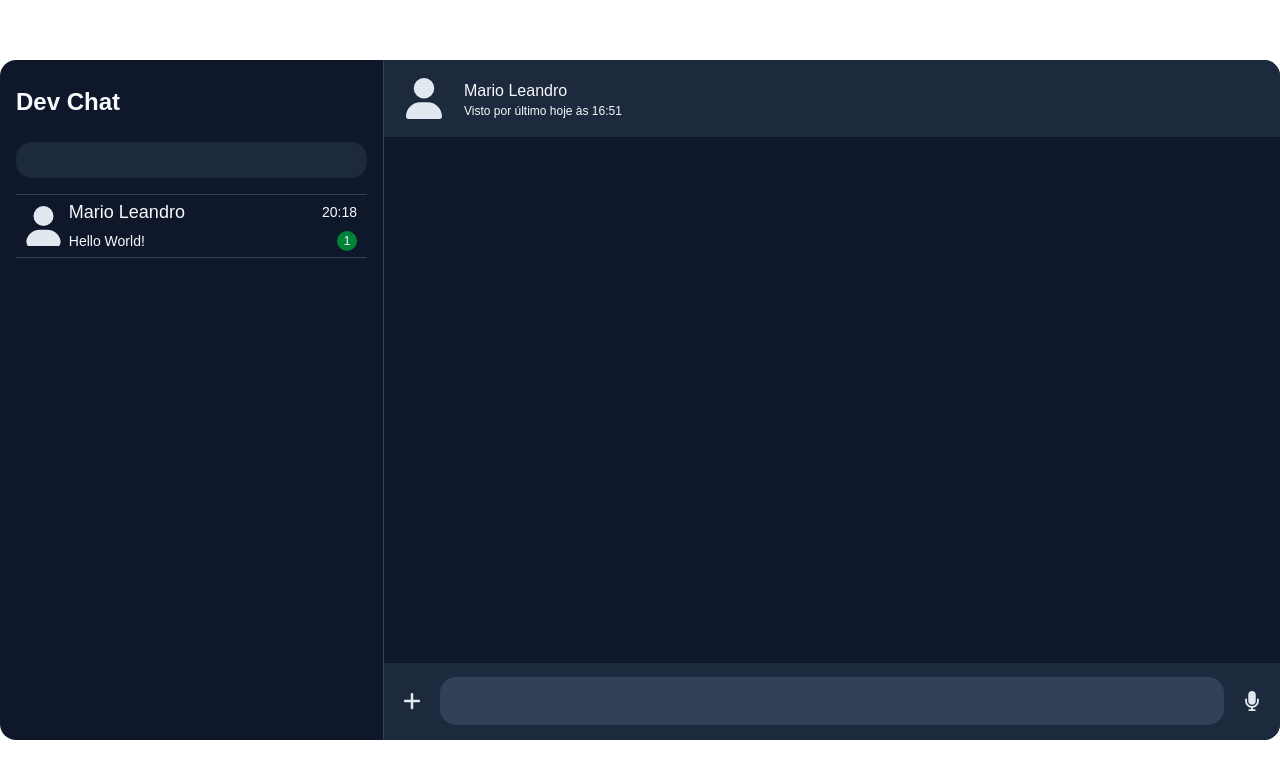
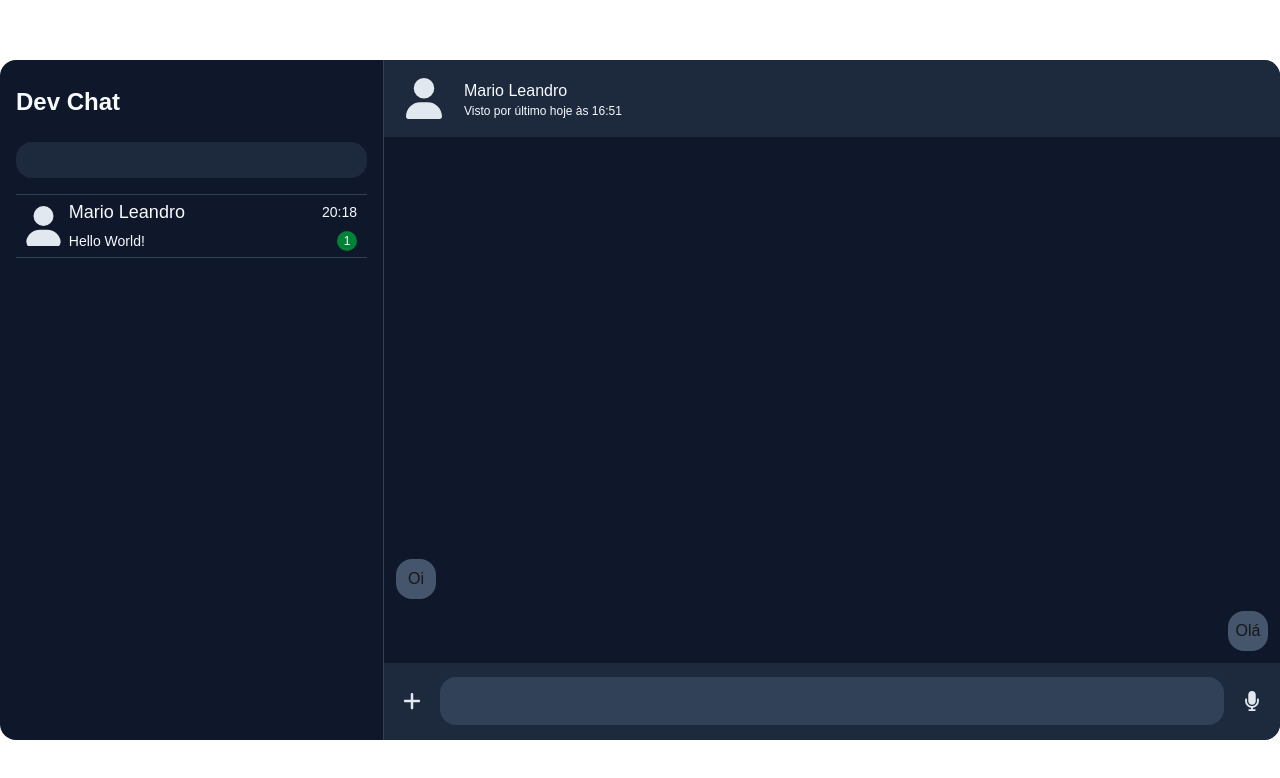
Before and after one commit to mario-leandro/devChat, a Next.js app: page / in a window 1280 px wide. Shown: the top 778 px of the page. Built offline with nearby package versions, Linux system fonts and the light colour scheme.

Commit message:
Adicionando secoes aonde ficaram as mensagens

```diff
--- a/src/components/Main/index.tsx
+++ b/src/components/Main/index.tsx
@@ -40,34 +40,28 @@ export default function Main() {
       </section>
 
       {/* Here is the chat */}
-      <section className="w-full h-200/200 bg-slate-900 flex flex-row">
+      <section className="w-full h-200/200 bg-slate-900 flex flex-col justify-end">
         {/*
             Here we will do something like this:
             Split the "chat" section  in 2 parts, the first will contain the user's messages on the right side.
             The second part will be from the other user who will send a response on the left side.
         */}
 
-        {/* I have 2 ideas */}
         {/*
-          First is create a section with a display grid and separate with columns and rows, but the messages will be side by side and not sequential like WhatsApp
-
-            <section className="w-full h-full bg-slate-700 grid grid-cols-2 row-end-auto">
-                <span className="min-w-5 h-5 ml-3 mb-3 bg-slate-600 grid">Oi</span>
-                <span className="min-w-5 h-5 mr-3 mb-3 bg-slate-600 grid ">Olá</span>
-            </section>
+          This section create a separate sections using display grid with rows for make a sequential line to messages, this might work
         */}
 
-        {/*
-          Second is create a separate sections using display grid with rows for make a sequential line to messages, this might work
+        <section className="w-full h-min flex flex-col justify-end items-start">
+          <span className="min-w-10 min-h-10 ml-3 mb-3 flex justify-center items-center bg-slate-600 rounded-2xl">
+            <p>Oi</p>
+          </span>
+        </section>
 
-            <section className="w-[50%] h-full bg-slate-700 flex flex-col justify-end items-start">
-                <span className="min-w-5 h-5 ml-3 mb-3 bg-slate-600 ">Oi</span>
-            </section>
-
-            <section className="w-[50%] h-full bg-slate-400 flex flex-col justify-end items-end">
-                <span className="min-w-5 h-5 mr-3 mb-3 bg-slate-600 ">Olá</span>
-            </section>
-        */}
+        <section className="w-full h-min flex flex-col justify-end items-end">
+          <span className="min-w-10 min-h-10 mr-3 mb-3 flex justify-center items-center bg-slate-600 rounded-2xl">
+            <p>Olá</p>
+          </span>
+        </section>
       </section>
 
       <form className="w-full h-25 bg-slate-800 flex flex-row justify-center items-center rounded-br-2xl">
@@ -87,6 +81,7 @@ export default function Main() {
 
         {/* Here will be button for record the audio */}
         <section className="w-16 h-full flex justify-center items-center">
+          {/* This button will have a function of recording audio for another user */}
           <button className="w-5 h-5 cursor-pointer flex justify-center items-center">
             <Image
               className="w-full h-full"
@@ -94,6 +89,8 @@ export default function Main() {
               alt="microphone icon"
             />
           </button>
+
+          {/* This button have a function  */}
           <button className="w-5 h-5 cursor-pointer justify-center items-center hidden">
             <Image
               className="w-full h-full"
```
